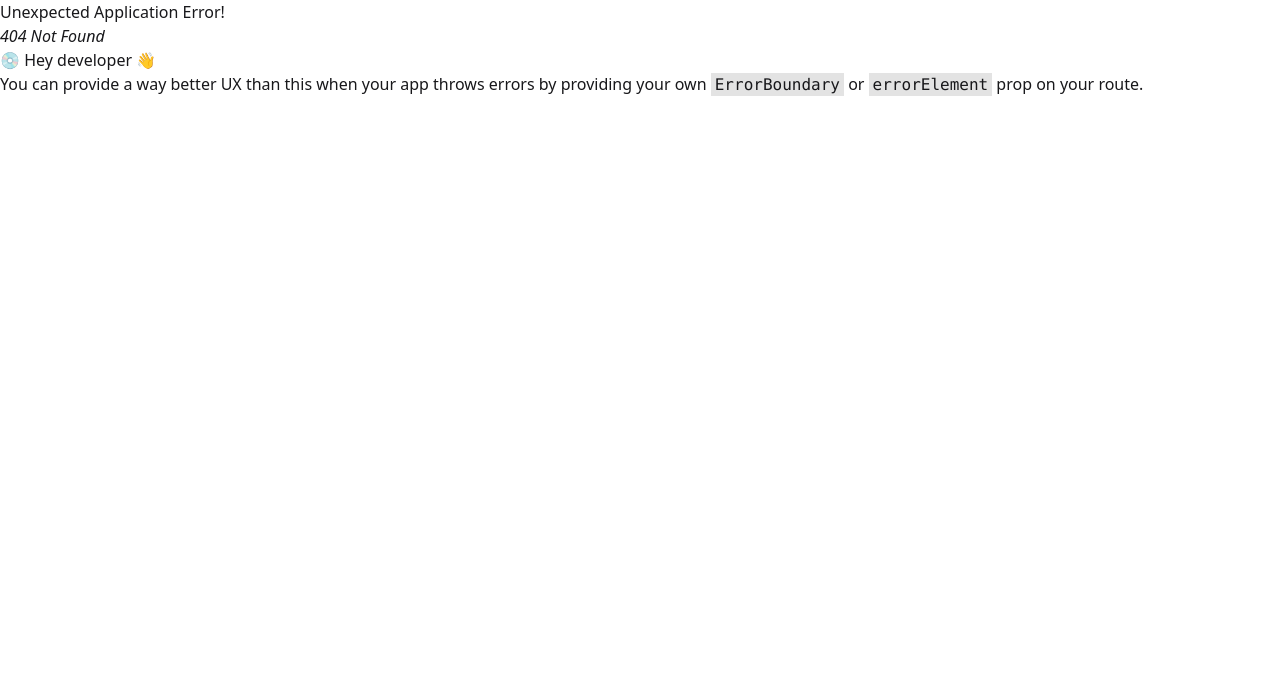
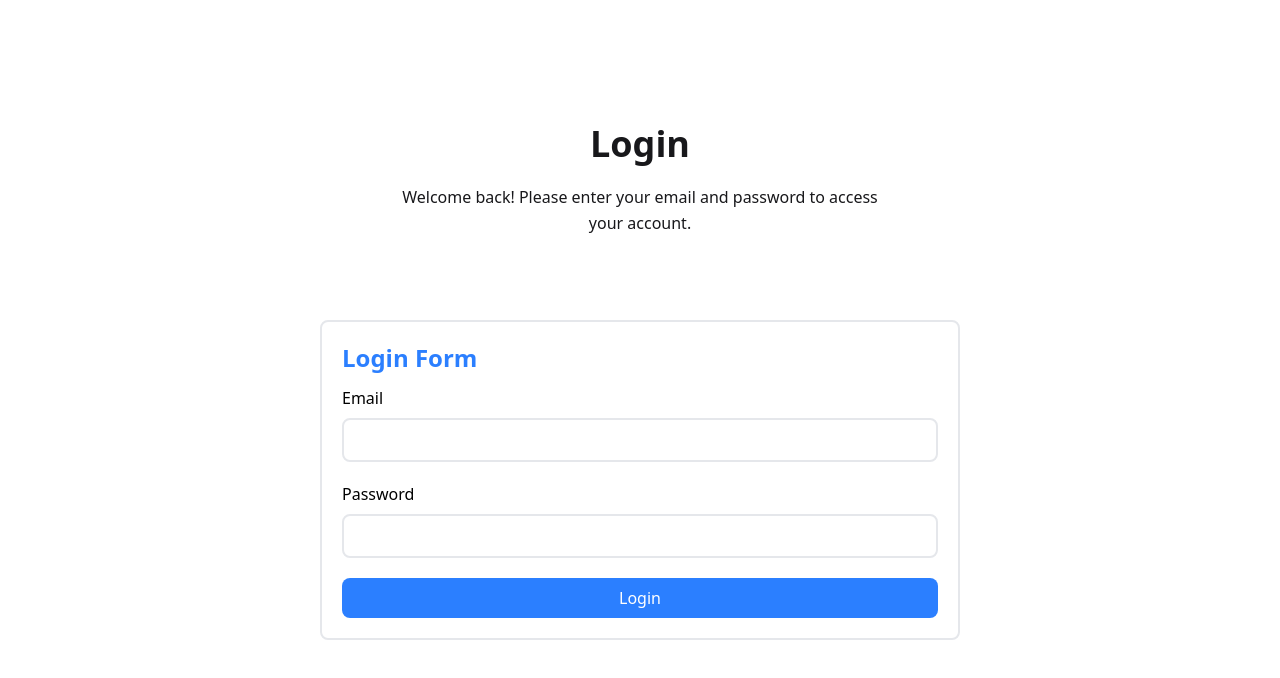
Before and after one commit to MdAsraful56/Clothe-the-Needy, a React (Vite) app: page /dashbord in a window 1280 px wide. Before the commit this address had no page. Shown: the top 678 px of the page. Built offline with nearby package versions, Linux system fonts and the light colour scheme.

Commit message:
login page design

```diff
--- a/src/App.jsx
+++ b/src/App.jsx
@@ -1,6 +1,7 @@
 import { createBrowserRouter, createRoutesFromElements, Route, RouterProvider } from 'react-router'
 import './App.css'
 import HomeLayout from './layout/HomeLayout'
+import Dashbord from './components/Dashbord'
 
 
 
@@ -12,7 +13,8 @@ function App() {
     createRoutesFromElements(
       <Route>
         <Route path="/" element={<HomeLayout />} />
-
+        <Route path="/dashbord" element={<Dashbord />} />
+        <Route path='/login' element={<Dashbord />} />
       </Route>
     )
   )
--- a/src/components/About.jsx
+++ b/src/components/About.jsx
@@ -15,6 +15,7 @@ const About = () => {
                     <p className="text-base font-medium leading-relaxed">We aim to make winter a little warmer for those who need it the most by facilitating the donation of winter clothing and connecting donors with volunteers. Through our platform, users can contribute by donating gently used or new winter items, volunteering their time, and spreading awareness about the cause. Together, we can protect lives and help families stay warm during the harshest months of the year.</p>
                 </div>
             </div>
+
         </div>
     );
 };
--- /dev/null
+++ b/src/components/Dashbord.jsx
@@ -0,0 +1,14 @@
+import React from 'react';
+import { Outlet } from 'react-router';
+import Login from './Login';
+
+const Dashbord = () => {
+    return (
+        <div>
+            <Outlet />
+            <Login />
+        </div>
+    );
+};
+
+export default Dashbord;
--- /dev/null
+++ b/src/components/Login.jsx
@@ -0,0 +1,36 @@
+import React from 'react';
+
+const Login = () => {
+    return (
+        <div>
+            <div className="container mx-auto p-16 my-10 space-y-16">
+                <div className="text-center mx-40 py-5">
+                    <h2 className="text-4xl mb-5 font-bold">Login</h2>
+                    <div className=" mx-40">
+                        <p className="text-base font-medium mt-2 leading-relaxed text-center">Welcome back! Please enter your email and password to access your account.</p>
+                    </div>
+                </div>
+                <div className=" text-black mx-64 py-5 border-2 bg-white border-gray-200 rounded-lg p-5">
+                    <h2 className="text-2xl text-blue-500 mb-3 font-bold">Login Form</h2>
+                    <div className="">
+                        <form className="space-y-5">
+                            <div className="flex flex-col space-y-2">
+                                <label htmlFor="email">Email</label>
+                                <input type="email" id="email" name="email" className="border-2 border-gray-200 p-2 rounded-lg" />
+                            </div>
+                            <div className="flex flex-col space-y-2">
+                                <label htmlFor="password">Password</label>
+                                <input type="password" id="password" name="password" className="border-2 border-gray-200 p-2 rounded-lg" />
+                            </div>
+                            <div className="flex flex-col space-y-2">
+                                <button className="bg-blue-500 text-white p-2 rounded-lg">Login</button>
+                            </div>
+                        </form>
+                    </div>
+                </div>
+        </div>
+        </div>
+    );
+};
+
+export default Login;
--- a/src/components/Navbar.jsx
+++ b/src/components/Navbar.jsx
@@ -6,8 +6,9 @@ const Navbar = () => {
 
     const nav = <>
         <li> <a> <NavLink to='/'> Home </NavLink> </a> </li>
-        <li> <a> <NavLink to='/about'> About </NavLink> </a> </li>
-        <li> <a> <NavLink to='/contact'> Contact </NavLink> </a> </li>
+        <li> <a> <NavLink to='/donation'> Donation </NavLink> </a> </li>
+        <li> <a> <NavLink to='/howtohelp'> How To Help </NavLink> </a> </li>
+        <li> <a> <NavLink to='/dashbord'> Dashbord </NavLink> </a> </li>
     </>
 
     return (
```
Also changed, not shown: src/App.css (line endings or trailing spaces).
